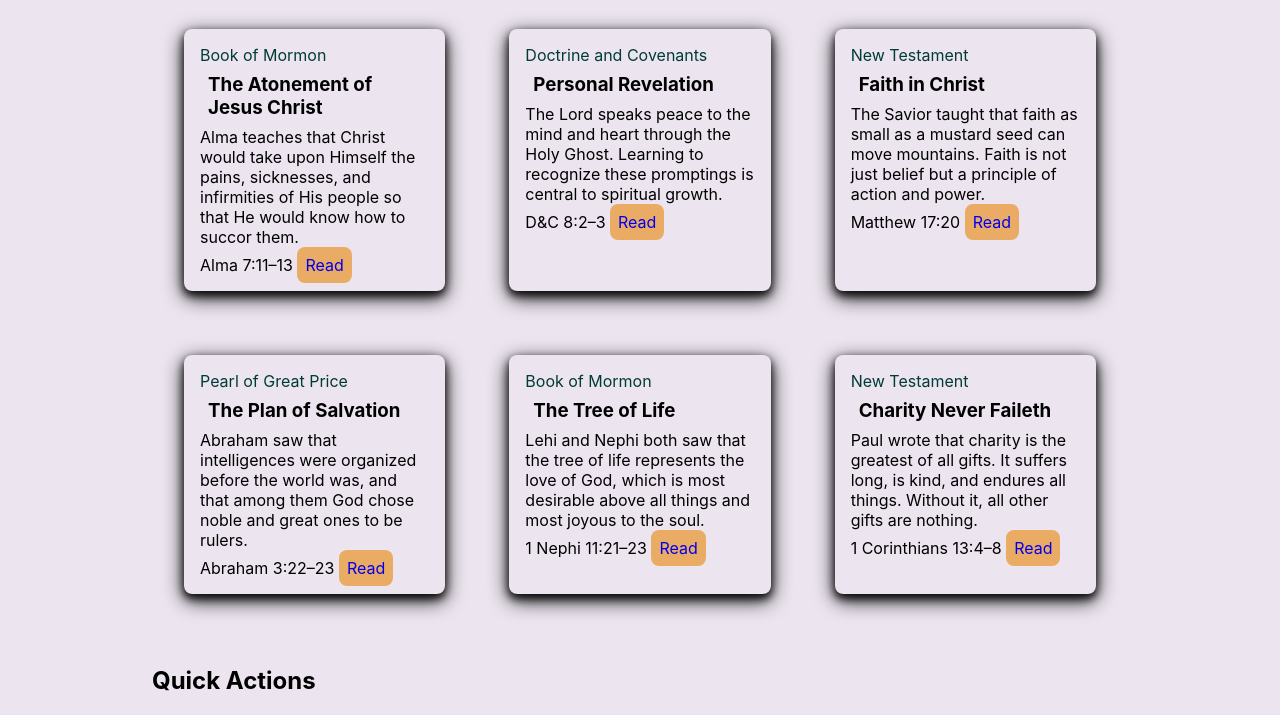
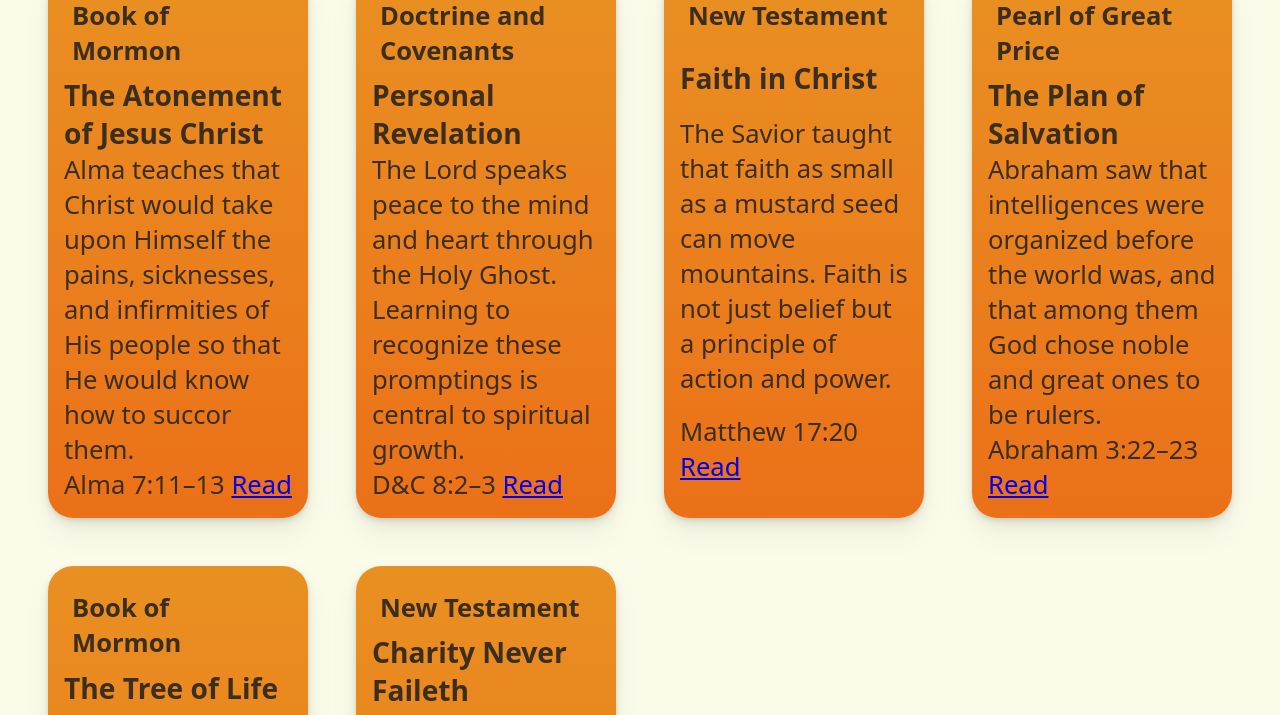
Before and after one commit to CatsRun/wdd331-practice, a website: page unit-2/index.html in a window 1280 px wide. Shown: the part 343-1058 px from the top of the page. Drawn offline with Linux system fonts and the light colour scheme.

```diff
--- a/unit-2/index.html
+++ b/unit-2/index.html
@@ -5,8 +5,8 @@
     <meta name="viewport" content="width=device-width, initial-scale=1.0">
     <title>Scripture Study Companion</title>
     <script src="/js/theme-preference.js"></script>
-    <link rel="stylesheet" href="layered-components/css/main.css">
-     <!-- <link rel="stylesheet" href="/dist/styles.css"> -->
+    <!-- <link rel="stylesheet" href="layered-components/css/main.css"> -->
+     <link rel="stylesheet" href="/dist/styles.css">
 </head>
 <body>
     <nav class="site-nav">
```
Also changed, not shown: dist/styles.css (added), 1 other file.
